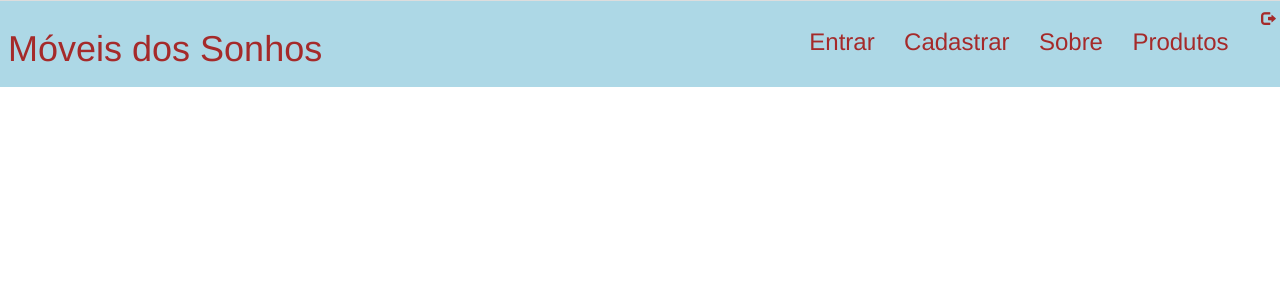
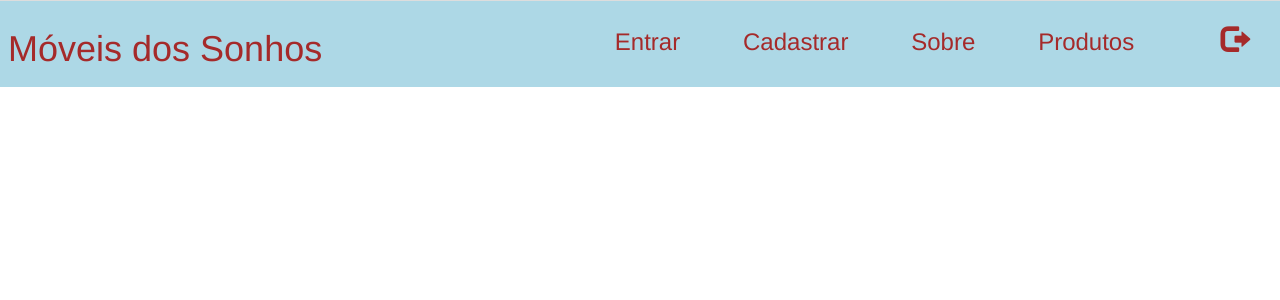
Before and after one commit to gus21/Moveis-dos-Sonhos, a PHP site: page /cabecario.php in a window 1280 px wide. Shown: the top 300 px of the page. Run offline with PHP 8.4, Linux system fonts and the light colour scheme; some libraries are stand-ins or nearby versions.

Commit message:
botão do cabeçario ajustado

```diff
--- a/cabecario.php
+++ b/cabecario.php
@@ -39,7 +39,7 @@
     </td>
 	<td class="td">
 		<a href="sair.php" class="a">
-          <span class="glyphicon glyphicon-log-out" style="width: 40%; height: auto; margin-left: 10%;"></span>
+          <center><span class="glyphicon glyphicon-log-out" ></span><center>
         </a>
     </td>
 
--- a/css/cabecario.css
+++ b/css/cabecario.css
@@ -5,16 +5,18 @@
 
 }
 .td{
-	 	text-align: right;
+	/* text-align: right; */
 	width: 1%;
 }
 .th{
-		text-align: left;
-		width: 30%;
+	/* text-align: left; */
+	width: 10%;
 }
 .a{
 	text-decoration: none;
 	color:brown;
-
-
 }
+.glyphicon {
+    font-size: 2em;
+    padding-top: 15px;
+}
```
Lines whose indentation alone changed are shown as unchanged.
